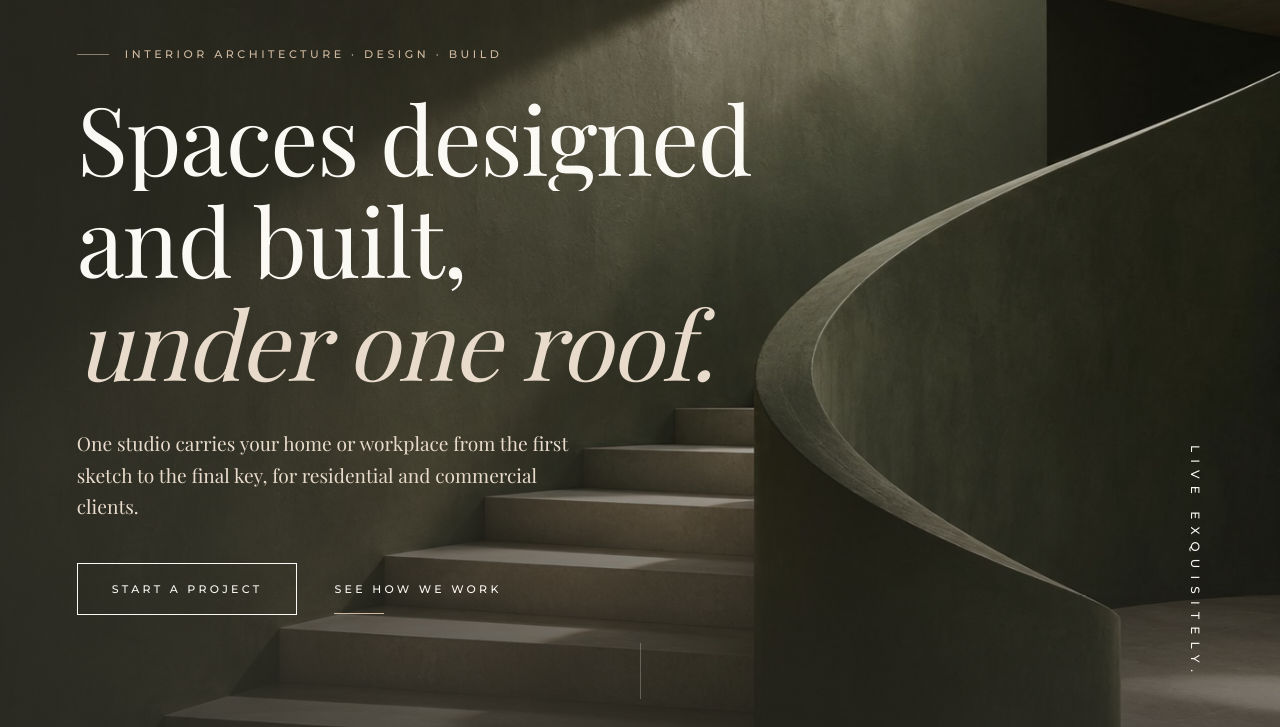
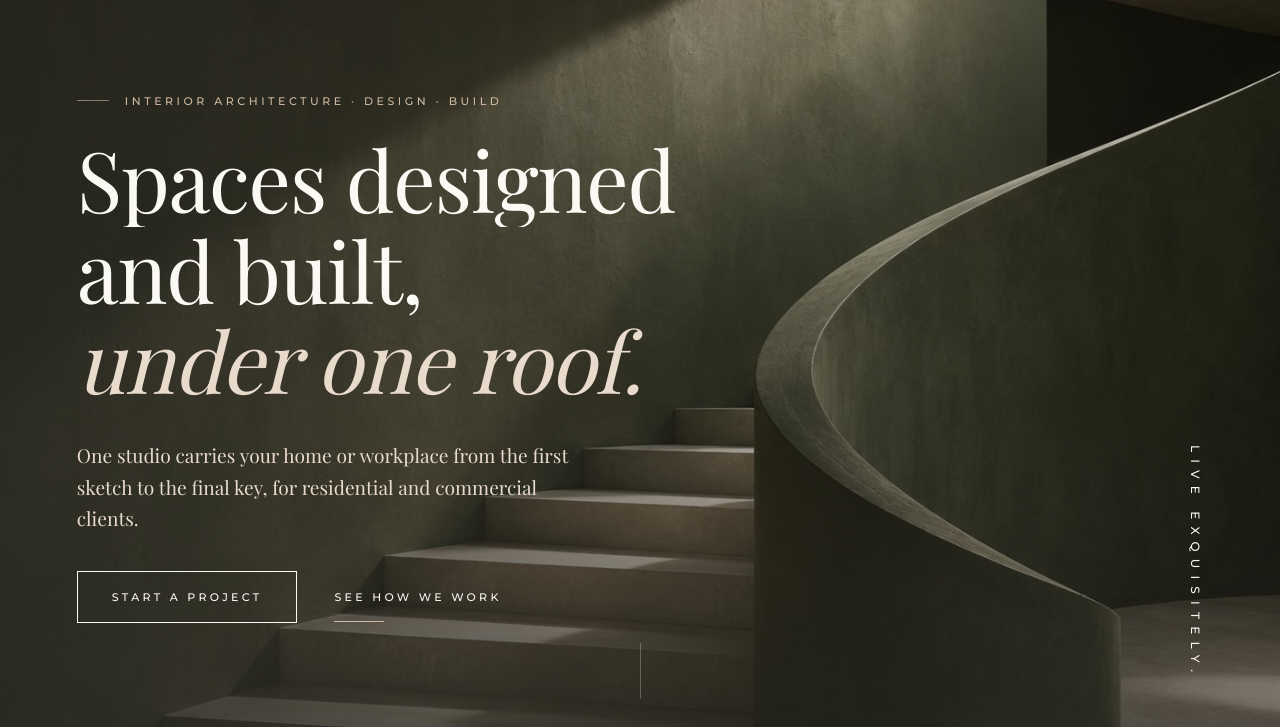
Before and after one commit to skilleaze/liveeze.com, a plain HTML site: page website/index.html in a window 1280 px wide. Shown: the part 73-800 px from the top of the page. Drawn offline with nearby package versions, Linux system fonts and the light colour scheme; a web font is replaced by a local one.

Commit message:
Hero: fit short laptop screens
Co-Authored-By: Claude Opus 5.5 <noreply@anthropic.com>
Claude-Session: https://claude.ai/code/session_011ZZkLQijHhPnmCTWN6sfkF

```diff
--- a/website/styles.css
+++ b/website/styles.css
@@ -78,13 +78,13 @@ a:hover { color: var(--charcoal); }
 .scrolled .menu-btn span { background: var(--charcoal); }
 
 /* ---------- Hero ---------- */
-.hero { position: relative; height: 100svh; min-height: 620px; overflow: hidden; display: flex; align-items: flex-end; color: var(--ivory); background: var(--charcoal); }
+.hero { position: relative; min-height: max(100svh, 620px); padding-top: 130px; overflow: hidden; display: flex; align-items: flex-end; color: var(--ivory); background: var(--charcoal); }
 .hero-media { position: absolute; inset: -4%; will-change: transform; }
 .hero-img { width: 100%; height: 100%; object-fit: cover; transform: scale(1.12); transition: transform 2.6s var(--ease); }
 .loaded .hero-img { transform: scale(1); }
 .hero-shade { position: absolute; inset: 0; background: linear-gradient(90deg, rgba(40,40,34,.78) 0%, rgba(40,40,34,.35) 55%, rgba(40,40,34,.1) 100%), linear-gradient(0deg, rgba(40,40,34,.55), transparent 45%); }
-.hero-inner { position: relative; z-index: 2; padding: 0 var(--pad) clamp(96px, 14vh, 150px); max-width: 980px; }
-.hero-title { font-weight: 400; font-size: clamp(44px, 7.4vw, 112px); line-height: 1.02; margin: 0 0 32px; letter-spacing: -.015em; }
+.hero-inner { position: relative; z-index: 2; padding: 0 var(--pad) clamp(88px, 13vh, 150px); max-width: 980px; }
+.hero-title { font-weight: 400; font-size: clamp(42px, min(7.4vw, 10.5vh), 112px); line-height: 1.02; margin: 0 0 32px; letter-spacing: -.015em; }
 .hero-title .line { display: block; overflow: hidden; padding-bottom: .06em; }
 .hero-title .line > span { display: inline-block; }
 .js .hero-title .line > span { transform: translateY(105%); transition: transform 1.3s var(--ease); }
@@ -92,7 +92,7 @@ a:hover { color: var(--charcoal); }
 .loaded .hero-title .line:nth-child(2) > span { transition-delay: .12s; }
 .loaded .hero-title .line:nth-child(3) > span { transition-delay: .24s; }
 .hero-title em { font-style: italic; color: var(--sand); }
-.hero-lead { font-size: clamp(17px, 1.5vw, 21px); line-height: 1.65; max-width: 520px; margin: 0 0 40px; color: var(--sand); }
+.hero-lead { font-size: clamp(17px, 1.5vw, 21px); line-height: 1.65; max-width: 520px; margin: 0 0 clamp(28px, 4.5vh, 40px); color: var(--sand); }
 .hero-actions { display: flex; flex-wrap: wrap; gap: 20px 36px; align-items: center; }
 .hero-tag { position: absolute; z-index: 2; right: var(--pad); bottom: clamp(40px, 6vh, 64px); writing-mode: vertical-rl; padding: .6em 0 0; }
 .scroll-cue { position: absolute; z-index: 2; left: 50%; bottom: 28px; width: 1px; height: 56px; background: rgba(251,249,244,.25); overflow: hidden; }
```
